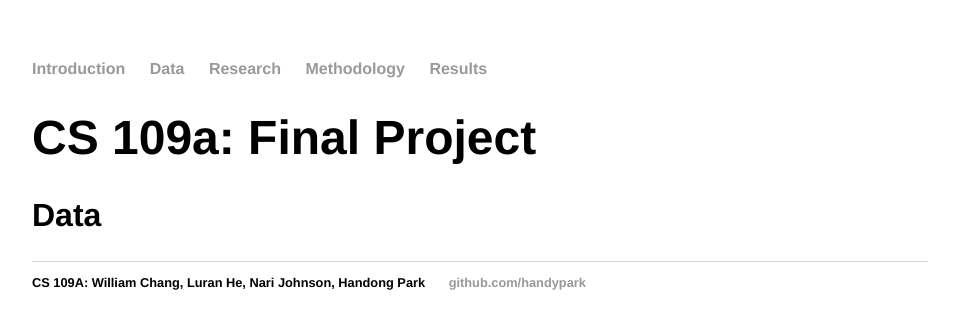
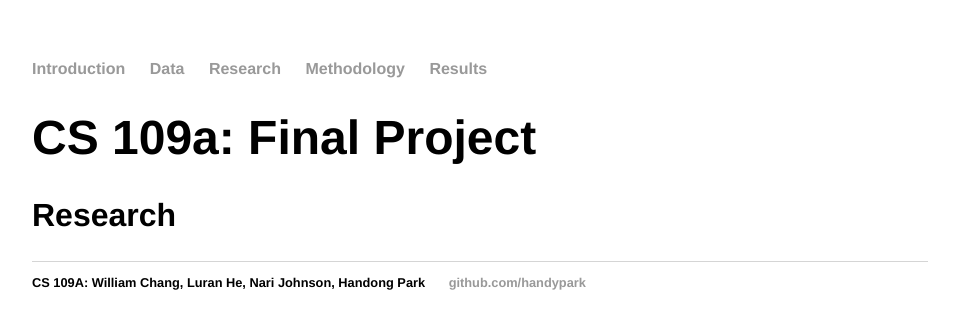
Before and after one commit to handypark/handypark.github.io, a Jekyll site: the page built from research.html, in a window 1280 px wide. Shown: the top 329 px of the page, without its empty margins (160-1119 px from the left). Built offline with Jekyll 4.4.1, drawn with Linux system fonts in a browser that asks for light colours.

Commit message:
Update research.html

```diff
--- a/research.html
+++ b/research.html
@@ -1,9 +1,9 @@
 ---
 layout: default
-title: Data
+title: Research
 ---
 
 <div class="blurb">
 	<h1>CS 109a: Final Project</h1>
-	<h2>Data</h2>
+	<h2>Research</h2>
 </div><!-- /.blurb -->
```
